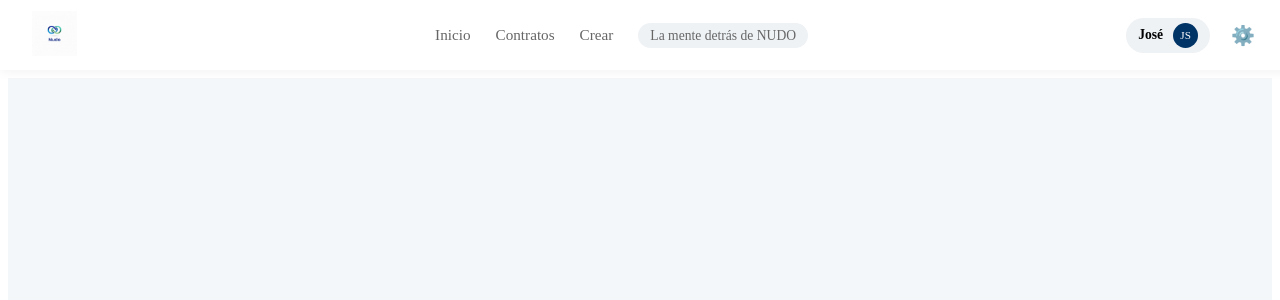
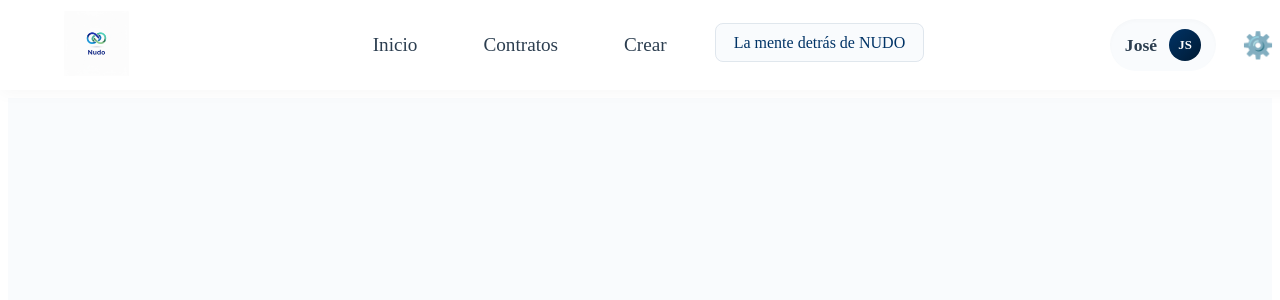
Before and after one commit to ssjoseduardo2002/nudo, an Angular app: page / in a window 1280 px wide. Shown: the top 300 px of the page. Built offline with nearby package versions, Linux system fonts and the light colour scheme.

Commit message:
Modificaciones en tamaño de letras y logo 😅

```diff
--- a/src/app/app.scss
+++ b/src/app/app.scss
@@ -1,12 +1,43 @@
-// app.component.scss corregido
+// Layout principal para navegación horizontal
 .layout-principal {
   display: flex;
-  flex-direction: column; // Ahora el flujo es vertical
+  flex-direction: column; // Los elementos se apilan uno sobre otro (Navbar arriba, Main abajo)
+  min-height: 100vh;
+  width: 100%;
 }
 
+// Contenedor del contenido dinámico (lo que cambia con las rutas)
 .contenido-principal {
-  margin-top: 70px; // El mismo alto que le dimos a la navbar
-  padding: 30px;
-  min-height: calc(100vh - 70px);
-  background-color: #f4f7f9;
+  // Ajuste de margen superior igual al alto de la .navbar-horizontal
+  margin-top: 90px;
+
+  // Relleno interno para que el texto no pegue a los bordes
+  padding: 40px;
+
+  // Asegura que el fondo cubra todo el alto restante
+  flex-grow: 1;
+
+  // Color de fondo suave que transmite tranquilidad y limpieza
+  background-color: #f9fbfd;
+
+  // Suavizado de bordes por si decides usar tarjetas dentro
+  box-sizing: border-box;
 }
+
+// Estilo global para scroll (opcional para un look más moderno)
+::-webkit-scrollbar {
+  width: 8px;
+}
+
+::-webkit-scrollbar-track {
+  background: #f1f1f1;
+}
+
+::-webkit-scrollbar-thumb {
+  background: #003366; // El azul de Nudo
+  border-radius: 10px;
+}
+
+::-webkit-scrollbar-thumb:hover {
+  background: #00a8cc; // El verdecito de Nudo
+}
--- a/src/app/componentes_de_estructura/barra-lateral/barra-lateral.scss
+++ b/src/app/componentes_de_estructura/barra-lateral/barra-lateral.scss
@@ -1,81 +1,127 @@
-$color-primario: #003366;
+// VARIABLES DE COLOR NUDO (Extraídas de tu logo)
+$color-primario: #003366;    // Azul profundo (Logo Nudo)
+$color-secundario: #00a8cc;  // Verdecito/Cian bonito (Logo Nudo)
+$color-fondo-puro: #f9fbfd;  // Un fondo casi blanco para suavizar la vista
 $color-blanco: #ffffff;
-$color-acento: #eef2f5;
-$transicion: all 0.3s ease;
+$color-texto-principal: #2c3e50; // Gris azulado oscuro, menos cansado que el negro puro
+
+$transicion: all 0.3s cubic-bezier(0.25, 0.46, 0.45, 0.94); // Transición más suave
 
 .navbar-horizontal {
   width: 100%;
-  height: 70px;
+  height: 90px; // Aumentamos un poco el alto para dar aire al logo más grande
   background-color: $color-blanco;
   display: flex;
-  justify-content: space-between; // Reparte las 3 secciones
+  justify-content: space-between;
   align-items: center;
-  padding: 0 2rem;
-  box-shadow: 0 2px 10px rgba(0, 0, 0, 0.05);
+  padding: 0 4rem; // Más margen a los lados
+  box-shadow: 0 4px 15px rgba(0, 0, 0, 0.03); // Sombra más sutil y elegante
   position: fixed;
   top: 0;
   left: 0;
   z-index: 1000;
 
+  // SOLUCIÓN PUNTO 1: LOGO PROTAGONISTA
   .logo-horizontal {
-    height: 45px; // Altura fija para que no deforme el header
+    height: 65px; // Aumentamos considerablemente el tamaño
     width: auto;
+    object-fit: contain; // Asegura que no se estire
+    transition: transform 0.2s;
+
+    &:hover {
+      transform: scale(1.05); // Un pequeño efecto al pasar el mouse
+    }
   }
 
+  // SOLUCIÓN PUNTO 2 Y 3: TEXTO GRANDE Y EFECTOS
   .nav-links {
     display: flex;
     list-style: none;
-    gap: 25px;
+    gap: 30px; // Un poco más de espacio entre enlaces
     margin: 0;
 
     a {
       text-decoration: none;
-      color: #666;
-      font-size: 0.95rem;
+      color: $color-texto-principal;
+      font-size: 1.2rem; // Letra un poco más grande para no cansar la vista
       font-weight: 500;
+      padding: 10px 18px; // Padding interno para que el recuadro tenga forma
+      border-radius: 8px; // Bordes suaves para el recuadro
       transition: $transicion;
 
-      &:hover { color: $color-primario; }
+      // EL EFECTO MÁGICO AL PASAR EL MOUSE (HOVER)
+      &:hover {
+        color: $color-secundario; // Letras verdecito bonito
+        background-color: rgba($color-primario, 0.1); // Recuadro azulito bonito muy tenue
+        transform: translateY(-2px); // Sube un poquito
+      }
 
       &.activo-link {
         color: $color-primario;
-        border-bottom: 2px solid $color-primario;
-        padding-bottom: 5px;
+        background-color: rgba($color-secundario, 0.05);
+        font-weight: 600;
+        box-shadow: inset 0 -3px 0 $color-secundario; // Una línea abajo para reforzar
       }
     }
 
+    // Estilo especial para "La mente detrás de NUDO"
     .mente-nudo {
-      background-color: $color-acento;
-      padding: 5px 12px;
-      border-radius: 20px;
-      font-size: 0.85rem;
+      background-color: $color-fondo-puro;
+      color: $color-primario;
+      font-size: 1rem;
+      border: 1px solid rgba($color-primario, 0.1);
+
+      &:hover {
+        background-color: $color-primario; // Se invierten los colores
+        color: $color-blanco;
+        border-color: $color-primario;
+      }
     }
   }
 
   .nav-seccion-derecha {
     display: flex;
     align-items: center;
-    gap: 15px;
+    gap: 20px;
 
     .usuario-pill {
       display: flex;
       align-items: center;
-      gap: 10px;
-      background: $color-acento;
-      padding: 5px 12px;
+      gap: 12px;
+      padding: 10px 15px;
       border-radius: 30px;
+      background-color: $color-fondo-puro;
+      box-shadow: inset 0 2px 4px rgba(0,0,0,0.02);
 
-      .nombre-user { font-size: 0.85rem; font-weight: 600; }
+      .nombre-user {
+        font-size: 1.1rem; // Texto más grande aquí también
+        font-weight: 600;
+        color: $color-texto-principal;
+      }
+
       .avatar-mini {
-        width: 25px;
-        height: 25px;
-        background: $color-primario;
+        width: 32px;
+        height: 32px;
+        background: linear-gradient(135deg, $color-primario, darken($color-primario, 10%)); // Un degradado elegante
         color: white;
         border-radius: 50%;
-        font-size: 0.7rem;
+        font-size: 0.8rem;
         display: flex;
         justify-content: center;
         align-items: center;
+        font-weight: 700;
+      }
+    }
+
+    .btn-config {
+      color: $color-secundario; // Un toque de color verdecito al icono
+    }
+
+    .btn-salir-icon {
+      color: #d9534f; // Color sutil de alerta
+
+      &:hover {
+        color: darken(#d9534f, 15%);
       }
     }
 
@@ -83,9 +129,12 @@ $transicion: all 0.3s ease;
       background: none;
       border: none;
       cursor: pointer;
-      font-size: 1.2rem;
-      transition: transform 0.2s;
-      &:hover { transform: scale(1.1); }
+      font-size: 1.6rem; // Iconos un poco más grandes
+      transition: all 0.2s;
+
+      &:hover {
+        transform: scale(1.15) rotate(15deg); // Un giro sutil en el hover
+      }
     }
   }
 }
```
